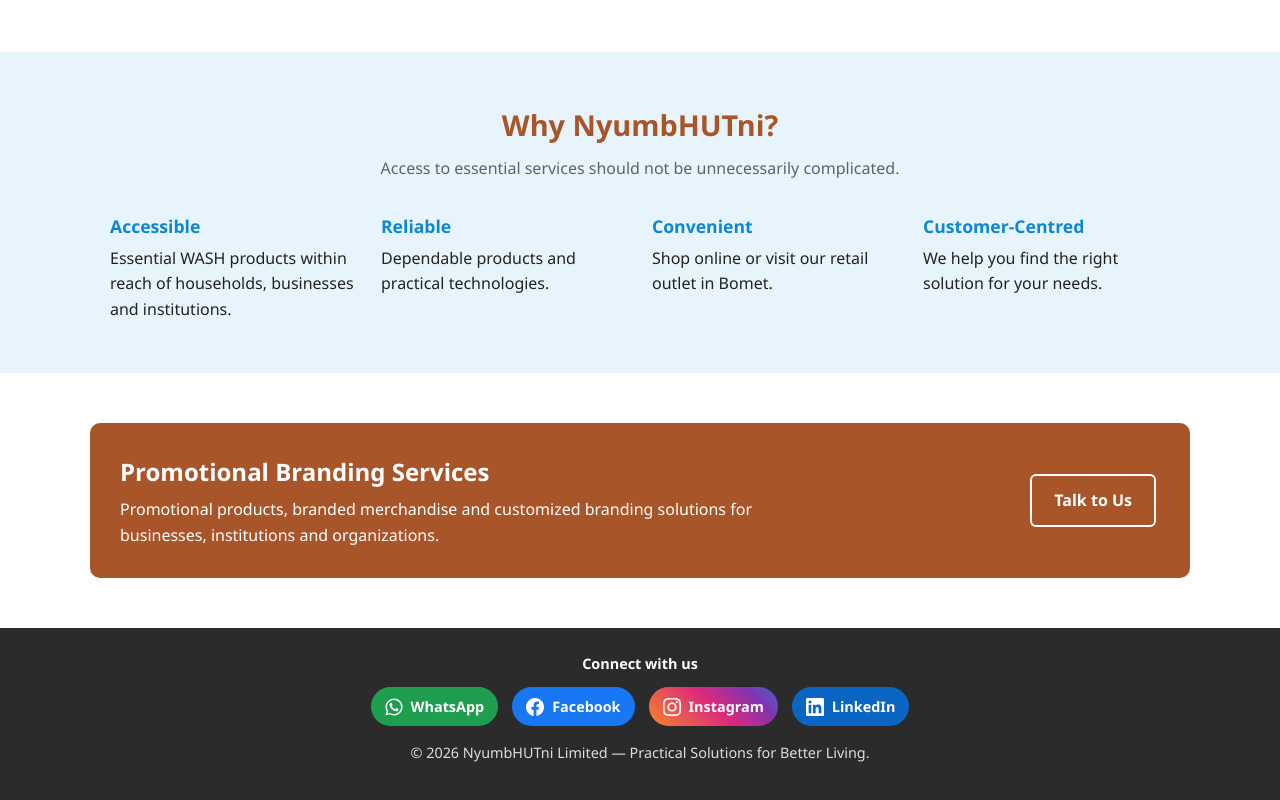
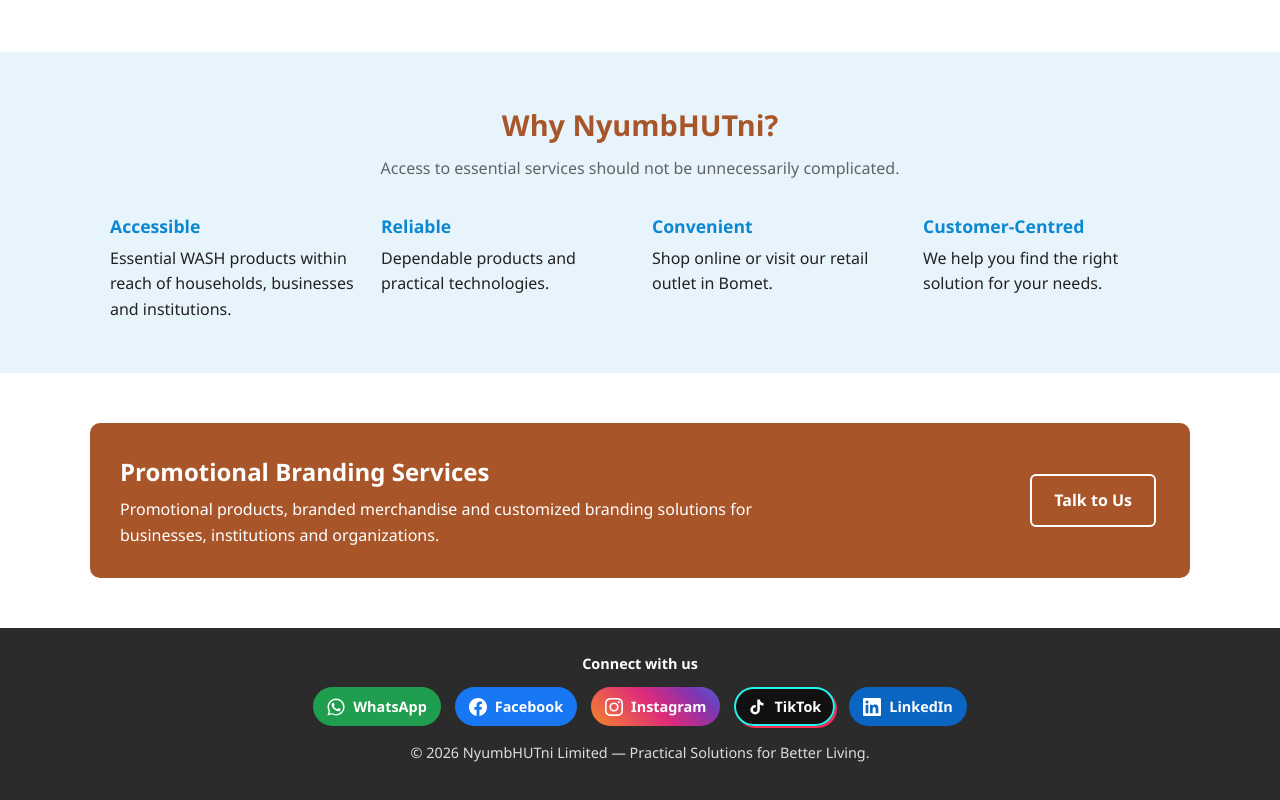
Before and after one commit to nickyronoh-sketch/NyumbHUTni, a plain HTML site: page index.html in a window 1280 px wide. Shown: the part 1250-2050 px from the top of the page. Drawn offline with Linux system fonts and the light colour scheme.

Commit message:
Add TikTok link

```diff
--- a/index.html
+++ b/index.html
@@ -79,6 +79,7 @@
     "sameAs": [
       "https://www.facebook.com/Nyumbhutnike",
       "https://www.instagram.com/nyumbhutni254/",
+      "https://www.tiktok.com/@nyumbhutni254",
       "https://www.linkedin.com/showcase/12630574/"
     ]
   }
@@ -199,6 +200,10 @@
           <svg viewBox="0 0 24 24" aria-hidden="true"><path d="M12 2.16c3.2 0 3.58.01 4.85.07 1.17.05 1.8.25 2.23.41.56.22.96.48 1.38.9.42.42.68.82.9 1.38.16.42.36 1.06.41 2.23.06 1.27.07 1.65.07 4.85s-.01 3.58-.07 4.85c-.05 1.17-.25 1.8-.41 2.23-.22.56-.48.96-.9 1.38-.42.42-.82.68-1.38.9-.42.16-1.06.36-2.23.41-1.27.06-1.65.07-4.85.07s-3.58-.01-4.85-.07c-1.17-.05-1.8-.25-2.23-.41a3.72 3.72 0 0 1-1.38-.9 3.72 3.72 0 0 1-.9-1.38c-.16-.42-.36-1.06-.41-2.23C2.17 15.58 2.16 15.2 2.16 12s.01-3.58.07-4.85c.05-1.17.25-1.8.41-2.23.22-.56.48-.96.9-1.38.42-.42.82-.68 1.38-.9.42-.16 1.06-.36 2.23-.41C8.42 2.17 8.8 2.16 12 2.16zM12 0C8.74 0 8.33.01 7.05.07 5.78.13 4.9.33 4.14.63c-.79.3-1.46.72-2.13 1.38A5.88 5.88 0 0 0 .63 4.14C.33 4.9.13 5.78.07 7.05.01 8.33 0 8.74 0 12s.01 3.67.07 4.95c.06 1.27.26 2.15.56 2.91.3.79.72 1.46 1.38 2.13a5.88 5.88 0 0 0 2.13 1.38c.76.3 1.64.5 2.91.56C8.33 23.99 8.74 24 12 24s3.67-.01 4.95-.07c1.27-.06 2.15-.26 2.91-.56a5.88 5.88 0 0 0 2.13-1.38 5.88 5.88 0 0 0 1.38-2.13c.3-.76.5-1.64.56-2.91.06-1.28.07-1.69.07-4.95s-.01-3.67-.07-4.95c-.06-1.27-.26-2.15-.56-2.91a5.88 5.88 0 0 0-1.38-2.13A5.88 5.88 0 0 0 19.86.63C19.1.33 18.22.13 16.95.07 15.67.01 15.26 0 12 0zm0 5.84a6.16 6.16 0 1 0 0 12.32 6.16 6.16 0 0 0 0-12.32zM12 16a4 4 0 1 1 0-8 4 4 0 0 1 0 8zm6.4-11.85a1.44 1.44 0 1 0 0 2.88 1.44 1.44 0 0 0 0-2.88z"/></svg>
           <span>Instagram</span>
         </a>
+        <a href="https://www.tiktok.com/@nyumbhutni254" target="_blank" rel="noopener" aria-label="NyumbHUTni on TikTok" class="social-link tiktok">
+          <svg viewBox="0 0 24 24" aria-hidden="true"><path d="M19.59 6.69a4.83 4.83 0 0 1-3.77-4.25V2h-3.45v13.67a2.89 2.89 0 0 1-2.89 2.89 2.89 2.89 0 0 1-2.89-2.89 2.89 2.89 0 0 1 2.89-2.89c.3 0 .58.05.85.13V9.4a6.34 6.34 0 0 0-.85-.06A6.34 6.34 0 0 0 3.14 15.68 6.34 6.34 0 0 0 9.48 22a6.34 6.34 0 0 0 6.34-6.34V8.7a8.18 8.18 0 0 0 4.78 1.53V6.79a4.85 4.85 0 0 1-1.01-.1z"/></svg>
+          <span>TikTok</span>
+        </a>
         <a href="https://www.linkedin.com/showcase/12630574/" target="_blank" rel="noopener" aria-label="NyumbHUTni on LinkedIn" class="social-link linkedin">
           <svg viewBox="0 0 24 24" aria-hidden="true"><path d="M20.45 20.45h-3.56v-5.57c0-1.33-.02-3.04-1.85-3.04-1.85 0-2.14 1.45-2.14 2.94v5.67H9.35V9h3.41v1.56h.05c.48-.9 1.64-1.85 3.37-1.85 3.6 0 4.27 2.37 4.27 5.46v6.28zM5.34 7.43a2.06 2.06 0 1 1 0-4.13 2.06 2.06 0 0 1 0 4.13zM7.12 20.45H3.56V9h3.56v11.45zM22.22 0H1.77C.79 0 0 .77 0 1.73v20.54C0 23.23.79 24 1.77 24h20.45c.98 0 1.78-.77 1.78-1.73V1.73C24 .77 23.2 0 22.22 0z"/></svg>
           <span>LinkedIn</span>
--- a/styles.css
+++ b/styles.css
@@ -230,3 +230,4 @@ button {
 .social-link.facebook { background: #1877f2; }
 .social-link.instagram { background: linear-gradient(45deg, #f58529, #dd2a7b 50%, #8134af 80%, #515bd4); }
 .social-link.linkedin { background: #0a66c2; }
+.social-link.tiktok { background: #111; box-shadow: inset 0 0 0 2px #25f4ee, 2px 2px 0 #fe2c55; }
```
Also changed, not shown: about.html (+4 -0 lines), contact.html (+4 -0 lines), partner.html (+4 -0 lines), products.html (+4 -0 lines).
